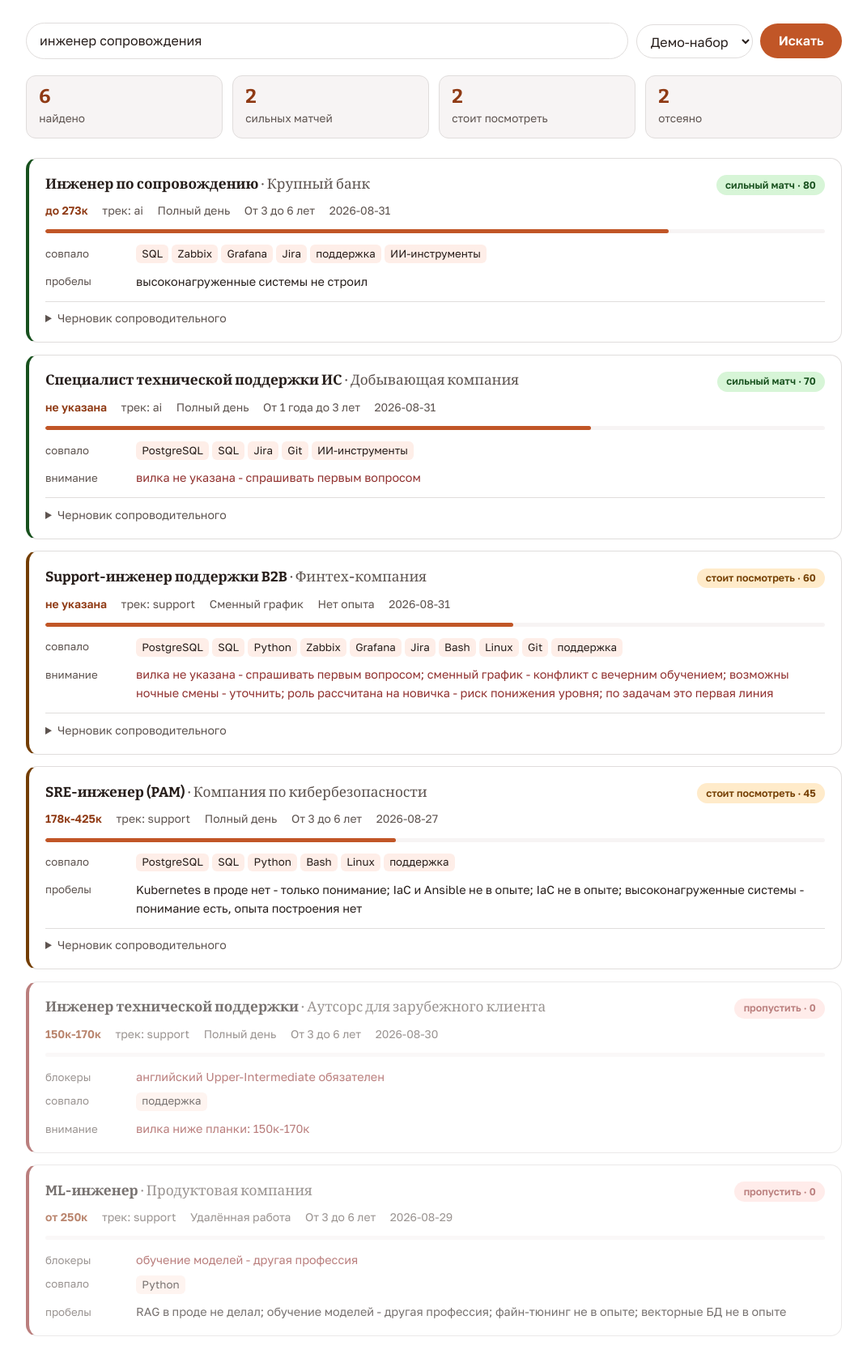
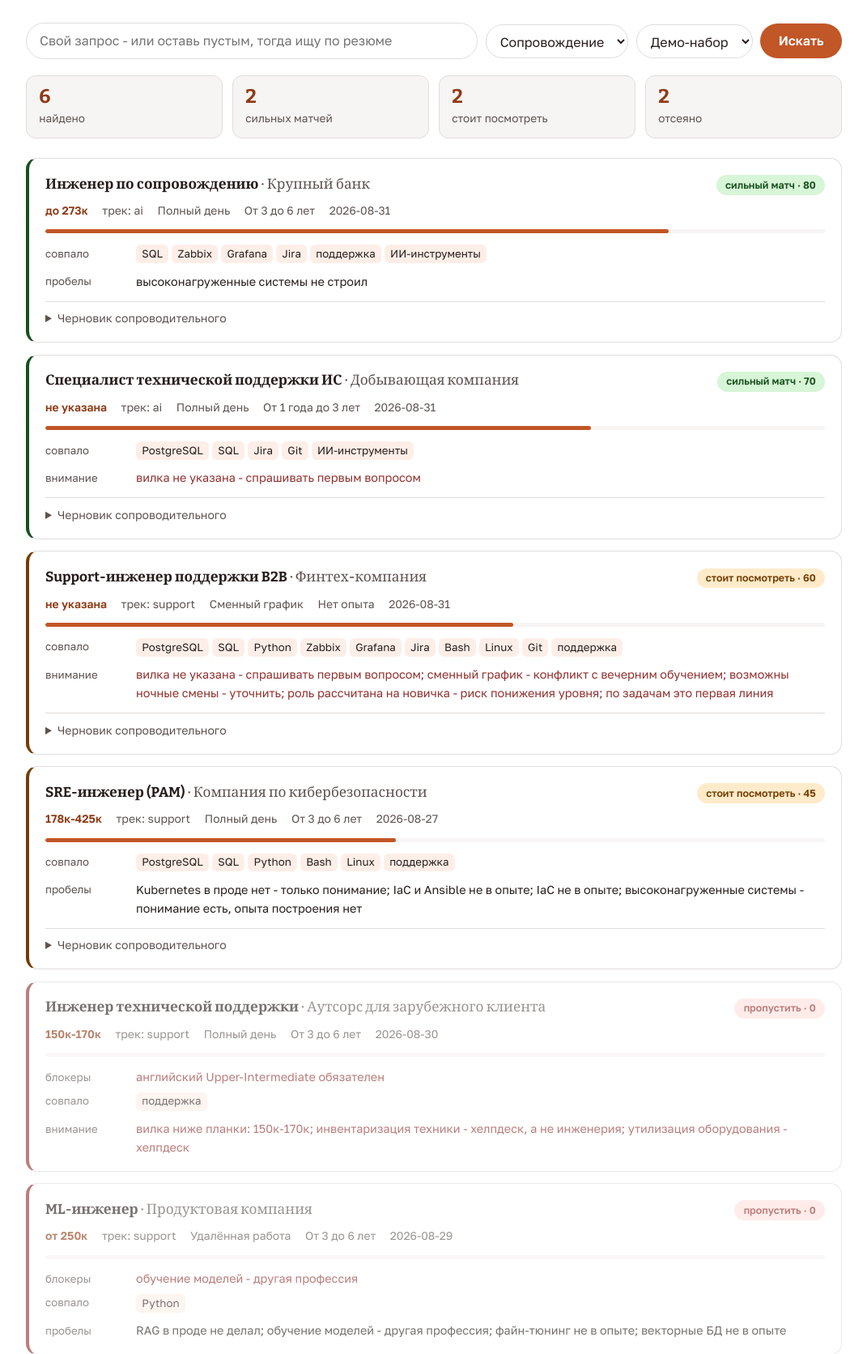
Before and after one commit to Lazysagotku/vacancy-scout, a FastAPI app: page / in a window 1280 px wide. Shown: the part 162-1834 px from the top of the page at 81% size, without its empty margins (104-1175 px from the left). Run offline with FastAPI, Linux system fonts and the light colour scheme.

Commit message:
Search by resume profile, downgrade signals, vacancy link
Ready-made query sets per resume (support, Python, C#) replace typing a
query every time; duplicates across sets are dropped by vacancy id.

New blockers and downgrade signals distilled from vacancies already
reviewed by hand: gambling and sales, internships, and helpdesk work -
cartridge swaps, inventory, on-site visits - where the stack may match
but the role is a step back.

Co-Authored-By: Claude Opus 5 <noreply@anthropic.com>

```diff
--- a/scout/app.py
+++ b/scout/app.py
@@ -9,7 +9,7 @@ from fastapi import FastAPI, Query, Request
 from fastapi.responses import HTMLResponse
 from fastapi.templating import Jinja2Templates
 
-from scout import hh
+from scout import hh, profile
 from scout.demo import demo_vacancies
 from scout.letter import draft
 from scout.scoring import score
@@ -30,15 +30,31 @@ def health() -> dict[str, str]:
 
 @app.get("/api/scan", tags=["поиск"])
 def scan(
-    q: str = Query(default="инженер сопровождения"),
+    q: str = Query(default=""),
+    resume: str = Query(default="support", pattern="^(support|python|csharp|all)$"),
     source: str = Query(default="demo", pattern="^(demo|hh)$"),
     limit: int = Query(default=12, ge=1, le=50),
 ):
-    """Ищет вакансии и оценивает каждую по профилю."""
+    """Ищет вакансии и оценивает каждую по профилю.
+
+    Если строка запроса пустая - берём готовый набор запросов под резюме.
+    """
     warning = ""
     if source == "hh":
+        if q.strip():
+            queries = [q.strip()]
+        elif resume == "all":
+            queries = [item for group in profile.SEARCHES.values() for item in group]
+        else:
+            queries = profile.SEARCHES[resume]
         try:
-            found = hh.search(q, per_page=limit)
+            found, seen = [], set()
+            for query in queries:
+                for vacancy in hh.search(query, per_page=limit):
+                    if vacancy.id in seen:
+                        continue
+                    seen.add(vacancy.id)
+                    found.append(vacancy)
             for vacancy in found:
                 hh.enrich(vacancy)
         except hh.NeedsToken as error:
--- a/scout/profile.py
+++ b/scout/profile.py
@@ -94,6 +94,28 @@ BLOCKERS = {
     "обучение моделей": "обучение моделей - другая профессия",
     "1с-разработчик": "1С-разработка - другая профессия",
     "1с программист": "1С-разработка - другая профессия",
+    "стажировк": "стажировка - уровень ниже некуда при семи годах",
+    "стажер": "стажёрская позиция",
+    "гемблинг": "гемблинг - сфера отсеивается",
+    "букмекер": "букмекерская сфера отсеивается",
+    "азартны": "азартные игры - сфера отсеивается",
+    "холодные звонки": "продажи, а не инженерная роль",
+    "поиск клиентов": "продажи, а не инженерная роль",
+    "1c: erp": "1С-специализация - другая профессия",
+}
+
+# Признаки понижения уровня: технологии могут совпадать, но роль ниже
+DOWNGRADE = {
+    "замена картридж": "заправка и замена картриджей - хелпдеск",
+    "инвентаризац": "инвентаризация техники - хелпдеск, а не инженерия",
+    "утилизац": "утилизация оборудования - хелпдеск",
+    "настройка рабочих мест": "настройка рабочих мест - первая линия",
+    "заправка": "обслуживание расходников - хелпдеск",
+    "helpdesk": "helpdesk - первая линия",
+    "хелпдеск": "helpdesk - первая линия",
+    "первая линия": "первая линия поддержки",
+    "1-я линия": "первая линия поддержки",
+    "выездн": "выездная работа с техникой",
 }
 
 # Слова, по которым определяем трек вакансии
@@ -105,3 +127,25 @@ TRACKS = {
 
 # Минимальная зарплата, ниже которой вакансия помечается как неинтересная
 SALARY_FLOOR = 180_000
+
+
+# Поисковые профили: под какие резюме ищем.
+# C# отдельным профилем - Иван решил не откликаться на чистый dev до
+# завершения Life Notes, но если вакансия попадётся, посмотреть стоит.
+SEARCHES = {
+    "support": [
+        "инженер сопровождения",
+        "специалист технической поддержки",
+        "инженер технической поддержки",
+        "поддержка информационных систем",
+    ],
+    "python": [
+        "python разработчик",
+        "python автоматизация",
+        "инженер данных python",
+    ],
+    "csharp": [
+        "C# разработчик",
+        ".NET разработчик",
+    ],
+}
--- a/scout/scoring.py
+++ b/scout/scoring.py
@@ -91,6 +91,12 @@ def score(vacancy: Vacancy) -> Verdict:
     if any(word in low for word in junior):
         value = max(0, value - 20)
         notes.append("роль рассчитана на новичка - риск понижения уровня")
+
+    # Хелпдеск и работа с железом: стек может совпадать, но это шаг назад
+    downgrades = [reason for word, reason in profile.DOWNGRADE.items() if word in low]
+    if downgrades:
+        value = max(0, value - 8 * len(downgrades))
+        notes.extend(downgrades[:3])
     if "передача запросов на следующие" in low or "эскалировать на вторую" in low:
         value = max(0, value - 10)
         notes.append("по задачам это первая линия")
--- a/templates/index.html
+++ b/templates/index.html
@@ -133,7 +133,13 @@
   <div class="banner" id="banner" hidden></div>
 
   <div class="panel">
-    <input id="query" type="search" value="инженер сопровождения" placeholder="Что ищем">
+    <input id="query" type="search" placeholder="Свой запрос - или оставь пустым, тогда ищу по резюме">
+    <select id="resume" title="Под какое резюме искать">
+      <option value="support">Сопровождение</option>
+      <option value="python">Python</option>
+      <option value="csharp">C#</option>
+      <option value="all">Все три</option>
+    </select>
     <select id="source">
       <option value="demo">Демо-набор</option>
       <option value="hh">hh.ru</option>
@@ -157,6 +163,7 @@ async function run() {
 
   const params = new URLSearchParams({
     q: document.getElementById("query").value,
+    resume: document.getElementById("resume").value,
     source: document.getElementById("source").value,
   });
   const data = await (await fetch("/api/scan?" + params)).json();
@@ -191,6 +198,7 @@ async function run() {
         ${v.schedule ? `<span>${esc(v.schedule)}</span>` : ""}
         ${v.experience ? `<span>${esc(v.experience)}</span>` : ""}
         <span>${esc(v.published)}</span>
+        ${v.url && v.url !== "#" ? `<a href="${esc(v.url)}" target="_blank" rel="noopener">открыть вакансию →</a>` : ""}
       </div>
       <div class="bar"><i style="width:${v.score}%"></i></div>
       <div class="why">
```
Also changed, not shown: README.md.
